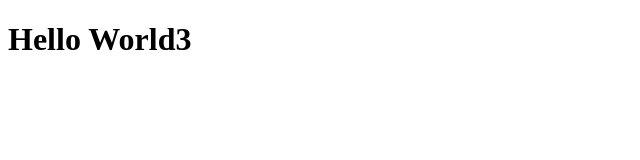
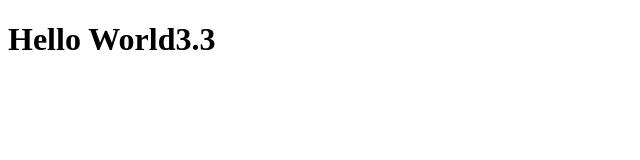
Before and after one commit to larabi87/CMM007-Abiola-Files, a plain HTML site: page index.html in a window 1280 px wide. Shown: the full height of the page, 0-640 px from the left. Drawn offline with Linux system fonts and the light colour scheme.

Commit message:
second file

```diff
--- a/index.html
+++ b/index.html
@@ -5,6 +5,6 @@
 <title> Hello World</title>
 </head>
 <body>
-    <h1>Hello World3</h1>
+    <h1>Hello World3.3</h1>
 </body>
 </html>
```
